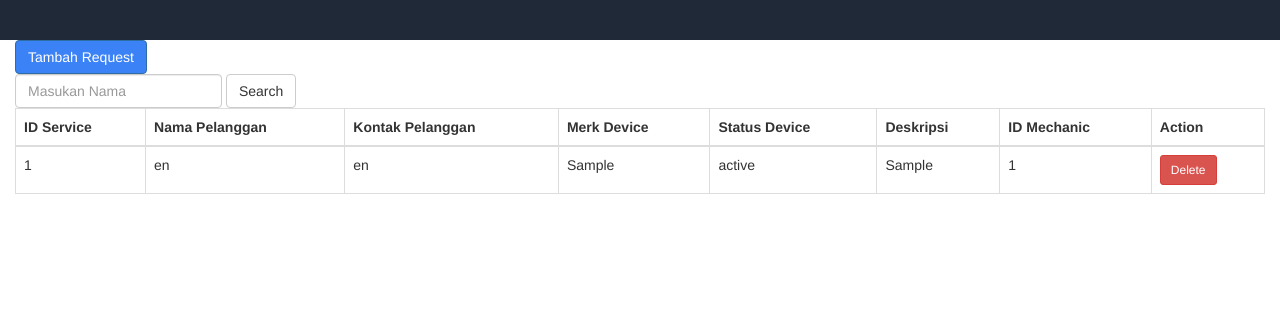
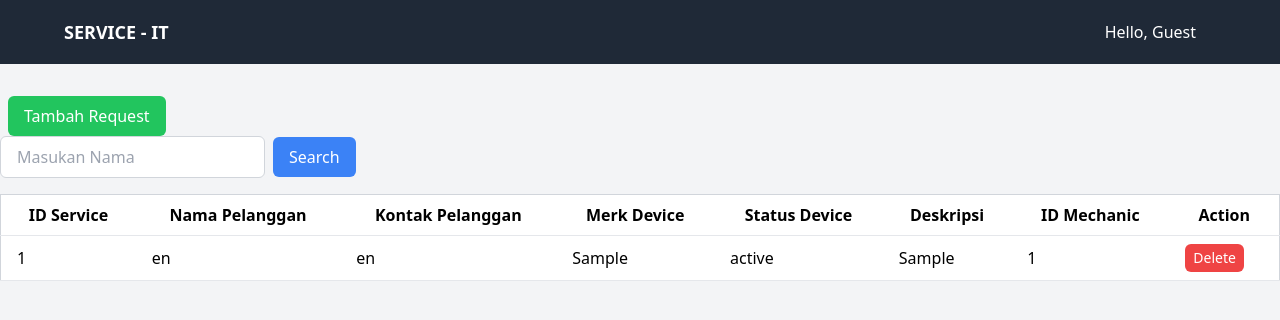
Before and after one commit to NaufalArsa/DoctorPC, a PHP site: page /resources/views/service-request.php in a window 1280 px wide. Shown: the top 320 px of the page. Run offline with PHP 8.4, Linux system fonts and the light colour scheme; tables that the repository leaves empty hold one stand-in row (values such as "Sample post"); some libraries are stand-ins or nearby versions.

Commit message:
Update service-request.php

```diff
--- a/resources/views/service-request.php
+++ b/resources/views/service-request.php
@@ -10,14 +10,16 @@ $dataReq = $controller->showrequest();
 <head>
     <meta charset="UTF-8">
     <meta name="viewport" content="width=device-width, initial-scale=1.0">
-    <link rel="stylesheet" href="https://maxcdn.bootstrapcdn.com/bootstrap/3.4.1/css/bootstrap.min.css">
+    <!-- <link rel="stylesheet" href="https://maxcdn.bootstrapcdn.com/bootstrap/3.4.1/css/bootstrap.min.css"> -->
     <script src="https://ajax.googleapis.com/ajax/libs/jquery/3.7.1/jquery.min.js"></script>
+    <link rel="stylesheet"
+        href="https://fonts.googleapis.com/css2?family=Material+Symbols+Outlined:opsz,wght,FILL,GRAD@24,400,0,0" />
     <script src="https://maxcdn.bootstrapcdn.com/bootstrap/3.4.1/js/bootstrap.min.js"></script>
     <script src="https://cdn.tailwindcss.com"></script>
     <title>Service Request</title>
 </head>
 
-<body>
+<body class="bg-gray-100">
 
     <nav class="bg-gray-800">
         <div class="mx-auto max-w-7xl px-4 sm:px-6 lg:px-8">
@@ -146,90 +148,110 @@ $dataReq = $controller->showrequest();
         </div>
     </nav>
 
-    <div class="container">
-        <button type="button" class="btn btn-primary bg-blue-500 hover:bg-blue-700 text-white" data-toggle="modal"
-            data-target="#addRequestModal">
-            Tambah Request
-        </button>
-        <form class="form-inline">
-            <div class="form-group">
-                <input type="text" class="form-control" id="search" placeholder="Masukan Nama">
+    <div class="container mx-auto mt-8">
+        <button type="button" class="ml-2 bg-green-500 hover:bg-green-700 text-white py-2 px-4 rounded-md"
+            id="addRequestBtn">Tambah Request</button>
+        <!-- Form to add a new service request -->
+        <div id="addRequestFormModal" class="hidden fixed z-10 inset-0 overflow-y-auto">
+            <div class="flex items-end justify-center min-h-screen pt-4 px-4 pb-20 text-center sm:block sm:p-0">
+                <div class="fixed inset-0 transition-opacity" aria-hidden="true">
+                    <div class="absolute inset-0 bg-gray-500 opacity-75"></div>
+                </div>
+                <span class="hidden sm:inline-block sm:align-middle sm:h-screen" aria-hidden="true">&#8203;</span>
+                <div
+                    class="inline-block align-bottom bg-white rounded-lg text-left overflow-hidden shadow-xl transform transition-all sm:my-8 sm:align-middle sm:max-w-lg sm:w-full">
+                    <div class="bg-white px-4 pt-5 pb-4 sm:p-6 sm:pb-4">
+                        <span class="close-form absolute top-0 right-0 cursor-pointer p-4">&times;</span>
+                        <form id="addRequestForm">
+                            <div class="mb-4">
+                                <label for="namaPelanggan" class="block text-gray-700 text-sm font-bold mb-2">Nama
+                                    Pelanggan:</label>
+                                <input type="text" name="namaPelanggan" required
+                                    class="shadow appearance-none border rounded w-full py-2 px-3 text-gray-700 leading-tight focus:outline-none focus:shadow-outline">
+                            </div>
+
+                            <div class="mb-4">
+                                <label for="kontakPelanggan" class="block text-gray-700 text-sm font-bold mb-2">Kontak
+                                    Pelanggan:</label>
+                                <input type="text" name="kontakPelanggan" required
+                                    class="shadow appearance-none border rounded w-full py-2 px-3 text-gray-700 leading-tight focus:outline-none focus:shadow-outline">
+                            </div>
+
+                            <div class="mb-4">
+                                <label for="merkDevice" class="block text-gray-700 text-sm font-bold mb-2">Merk
+                                    Device:</label>
+                                <input type="text" name="merkDevice" required
+                                    class="shadow appearance-none border rounded w-full py-2 px-3 text-gray-700 leading-tight focus:outline-none focus:shadow-outline">
+                            </div>
+
+                            <div class="mb-4">
+                                <label for="statusService" class="block text-gray-700 text-sm font-bold mb-2">Status
+                                    Service:</label>
+                                <input type="text" name="statusService" required
+                                    class="shadow appearance-none border rounded w-full py-2 px-3 text-gray-700 leading-tight focus:outline-none focus:shadow-outline">
+                            </div>
+
+                            <div class="mb-4">
+                                <label for="deskripsi"
+                                    class="block text-gray-700 text-sm font-bold mb-2">Deskripsi:</label>
+                                <textarea name="deskripsi" required
+                                    class="shadow appearance-none border rounded w-full py-2 px-3 text-gray-700 leading-tight focus:outline-none focus:shadow-outline"></textarea>
+                            </div>
+
+                            <div class="mb-4">
+                                <label for="idMechanic" class="block text-gray-700 text-sm font-bold mb-2">ID
+                                    Mechanic:</label>
+                                <input type="text" name="idMechanic" required
+                                    class="shadow appearance-none border rounded w-full py-2 px-3 text-gray-700 leading-tight focus:outline-none focus:shadow-outline">
+                            </div>
+
+                            <button type="submit"
+                                class="bg-blue-500 hover:bg-blue-700 text-white py-2 px-4 rounded-md focus:outline-none focus:shadow-outline">Submit
+                                Request</button>
+                        </form>
+                    </div>
+                </div>
             </div>
-            <button type="button" class="btn btn-default" id="searchBtn">Search</button>
+        </div>
+        <form class="flex items-center mb-4">
+            <div class="flex-shrink-0">
+                <input type="text"
+                    class="border border-gray-300 focus:outline-none focus:ring focus:border-blue-300 rounded-md py-2 px-4"
+                    id="search" placeholder="Masukan Nama">
+            </div>
+            <button type="button" class="ml-2 bg-blue-500 hover:bg-blue-700 text-white py-2 px-4 rounded-md"
+                id="searchBtn">Search</button>
         </form>
-        <table class="table table-bordered table-hover">
+        <table class="min-w-full bg-white border border-gray-300 mx-auto">
             <thead>
                 <tr>
-                    <th>ID Service</th>
-                    <th>Nama Pelanggan</th>
-                    <th>Kontak Pelanggan</th>
-                    <th>Merk Device</th>
-                    <th>Status Device</th>
-                    <th>Deskripsi</th>
-                    <th>ID Mechanic</th>
-                    <th>Action</th>
+                    <th class="py-2 px-4 border-b">ID Service</th>
+                    <th class="py-2 px-4 border-b">Nama Pelanggan</th>
+                    <th class="py-2 px-4 border-b">Kontak Pelanggan</th>
+                    <th class="py-2 px-4 border-b">Merk Device</th>
+                    <th class="py-2 px-4 border-b">Status Device</th>
+                    <th class="py-2 px-4 border-b">Deskripsi</th>
+                    <th class="py-2 px-4 border-b">ID Mechanic</th>
+                    <th class="py-2 px-4 border-b">Action</th>
                 </tr>
             </thead>
             <tbody>
                 <?php
-                    foreach ($dataReq as $row) {
-                        echo "<tr>";
-                        echo "<td>{$row['ID_SERVICE']}</td>";
-                        echo "<td>{$row['NAMA_PELANGGAN']}</td>";
-                        echo "<td>{$row['KONTAK_PELANGGAN']}</td>";
-                        echo "<td>{$row['MERK_DEVICE']}</td>";
-                        echo "<td>{$row['STATUS_SERVICE']}</td>";
-                        echo "<td>{$row['DESKRIPSI']}</td>";
-                        echo "<td>{$row['ID_MECHANIC']}</td>";
-                        echo "<td><button class='btn btn-danger btn-sm' onclick='deleteService({$row['ID_SERVICE']})'>Delete</button></td>";
-                        echo "</tr>";
-                    }
-                ?>
+        foreach ($dataReq as $row) {
+            echo "<tr>";
+            echo "<td class='py-2 px-4 border-b'>{$row['ID_SERVICE']}</td>";
+            echo "<td class='py-2 px-4 border-b'>{$row['NAMA_PELANGGAN']}</td>";
+            echo "<td class='py-2 px-4 border-b'>{$row['KONTAK_PELANGGAN']}</td>";
+            echo "<td class='py-2 px-4 border-b'>{$row['MERK_DEVICE']}</td>";
+            echo "<td class='py-2 px-4 border-b'>{$row['STATUS_SERVICE']}</td>";
+            echo "<td class='py-2 px-4 border-b'>{$row['DESKRIPSI']}</td>";
+            echo "<td class='py-2 px-4 border-b'>{$row['ID_MECHANIC']}</td>";
+            echo "<td class='py-2 px-4 border-b'><button class='bg-red-500 hover:bg-red-700 text-white py-1 px-2 rounded-md text-sm' onclick='deleteService({$row['ID_SERVICE']})'>Delete</button></td>";
+            echo "</tr>";
+        }
+        ?>
             </tbody>
         </table>
-    </div>
-    <div class="modal fade" id="addRequestModal" tabindex="-1" role="dialog" aria-labelledby="addRequestModalLabel"
-        aria-hidden="true">
-        <div class="modal-dialog" role="document">
-            <div class="modal-content">
-                <div class="modal-header">
-                    <button type="button" class="close" data-dismiss="modal" aria-label="Close">
-                        <span aria-hidden="true">&times;</span>
-                    </button>
-                </div>
-                <div class="modal-body">
-                    <!-- Form tambah request -->
-                    <form id="addRequestForm">
-                        <div class="form-group">
-                            <label for="namaPelanggan">Nama Pelanggan:</label>
-                            <input type="text" class="form-control" id="namaPelanggan" name="namaPelanggan" required>
-                        </div>
-                        <div class="form-group">
-                            <label for="kontakPelanggan">Kontak Pelanggan:</label>
-                            <input type="text" class="form-control" id="kontakPelanggan" name="kontakPelanggan"
-                                required>
-                        </div>
-                        <div class="form-group">
-                            <label for="merkDevice">Merk Device:</label>
-                            <input type="text" class="form-control" id="merkDevice" name="merkDevice" required>
-                        </div>
-                        <div class="form-group">
-                            <label for="statusService">Status Service:</label>
-                            <input type="text" class="form-control" id="statusService" name="statusService" required>
-                        </div>
-                        <div class="form-group">
-                            <label for="deskripsi">Deskripsi:</label>
-                            <textarea class="form-control" id="deskripsi" name="deskripsi" required></textarea>
-                        </div>
-                        <div class="form-group">
-                            <label for="idMechanic">ID Mechanic:</label>
-                            <input type="text" class="form-control" id="idMechanic" name="idMechanic" required>
-                        </div>
-                        <button type="submit" class="btn btn-primary bg-blue-500 hover:bg-blue-700 text-white">Tambah Request</button>
-                    </form>
-                </div>
-            </div>
-        </div>
     </div>
     <script>
     $(document).ready(function() {
@@ -247,32 +269,32 @@ $dataReq = $controller->showrequest();
                 }
             });
         });
+        $("#addRequestBtn").click(function() {
+            $("#addRequestFormModal").show();
+        });
+
+        // Close the form modal when the close button is clicked
+        $(".close-form").click(function() {
+            $("#addRequestFormModal").hide();
+        });
+
+        // Handle form submission using AJAX
         $("#addRequestForm").submit(function(event) {
             event.preventDefault();
+            var formData = $(this).serialize();
 
-            // Mengambil data dari form
-            var formData = {
-                action: 'addRequest',
-                namaPelanggan: $("#namaPelanggan").val(),
-                kontakPelanggan: $("#kontakPelanggan").val(),
-                merkDevice: $("#merkDevice").val(),
-                statusService: $("#statusService").val(),
-                deskripsi: $("#deskripsi").val(),
-                idMechanic: $("#idMechanic").val()
-            };
-
-            // Melakukan AJAX request
             $.ajax({
                 type: 'POST',
-                url: '../../app/Controller.php',
-                data: formData,
+                url: '../../app/Controller.php', // Replace with the actual path to your controller
+                data: formData +
+                    '&action=addRequest', // Include the action for adding a request
                 success: function(response) {
-                    // Reload halaman atau perbarui tabel setelah berhasil
+                    // Reload the page or update the table as needed
                     location.reload();
                 },
                 error: function(xhr, status, error) {
                     console.error(xhr.responseText);
-                    alert('An error occurred while adding the request.');
+                    alert('An error occurred while adding the service request.');
                 }
             });
         });
```
